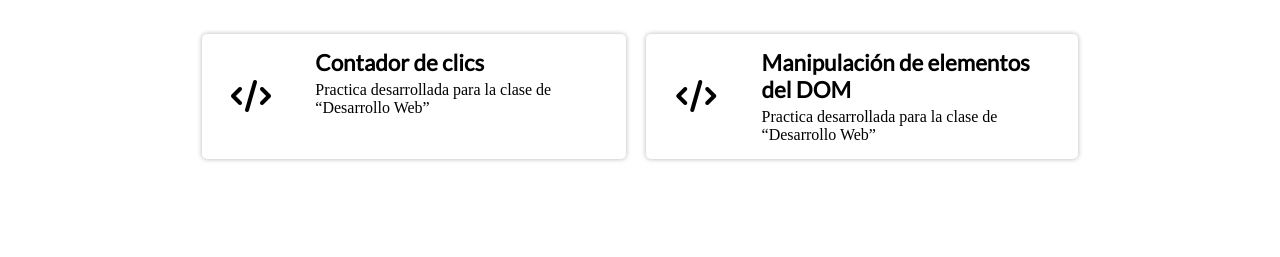
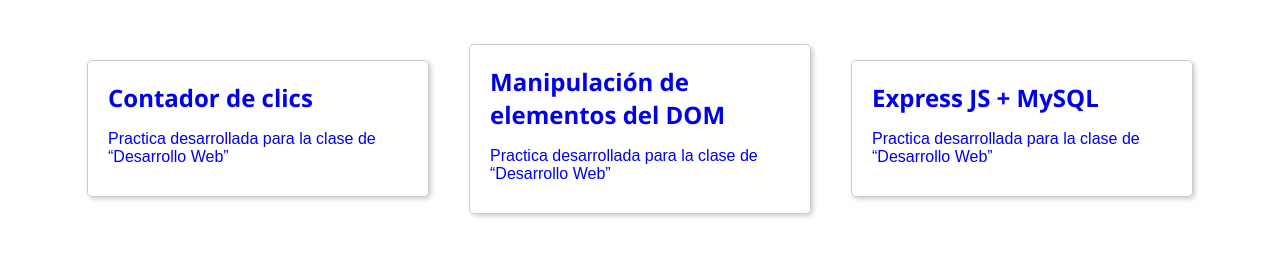
Before and after one commit to Ismael-Romero/baul, a website: page app/home/index.html in a window 1280 px wide. Shown: the part 477-734 px from the top of the page. Drawn offline with nearby package versions, Linux system fonts and the light colour scheme; files that its build step writes are made by us from their sources; files whose address does not match are found by name.

Commit message:
debug - edit app/home

```diff
--- a/app/home/index.html
+++ b/app/home/index.html
@@ -49,30 +49,35 @@
         <h1>Proyectos</h1>
     </div>
 
-<div class="card-container">
-    <a class="card" href="/counter" >
-        <div class="card-icon">
-            <i class="fa-solid fa-code"></i>
-        </div>
-        <div class="card-content">
-            <h4>Contador de clics</h4>
+    <div class="container">
+
+        <a href="/counter">
+            <div class="card">
+                <h2><strong>Contador de clics</strong></h2>
                 <p>
                     Practica desarrollada para la clase de “Desarrollo Web”
                 </p>
             </div>
         </a>
 
-    <a class="card" href="/dom">
-        <div class="card-icon">
-            <i class="fa-solid fa-code"></i>
-        </div>
-        <div class="card-content">
-            <h4>Manipulación de elementos del DOM</h4>
+        <a href="/dom">
+            <div class="card">
+                <h2><strong>Manipulación de elementos del DOM</strong></h2>
                 <p>
                     Practica desarrollada para la clase de “Desarrollo Web”
                 </p>
             </div>
         </a>
+
+        <a href="/dbapp/inventory">
+            <div class="card" id="card-1">
+                <h2><strong>Express JS + MySQL</strong></h2>
+                <p>
+                    Practica desarrollada para la clase de “Desarrollo Web”
+                </p>
+            </div>
+        </a>
+
     </div>
 
 </body>
--- a/app/home/public/css/main.css
+++ b/app/home/public/css/main.css
@@ -112,93 +112,59 @@
     text-align: center;
 }
 
-.card-container {
-    display: flex;
-    flex-wrap: wrap;
-    justify-content: center;
+.card {
+    border: 1px solid #ccc;
+    border-radius: 5px;
+    box-shadow: 2px 2px 5px #ccc;
+    padding: 20px;
+    margin: 20px;
+    width: 300px;
+    display: inline-block;
+    vertical-align: top;
 }
 
-.card {
-    display: flex;
-    flex-direction: row;
-    margin: 10px;
-    box-shadow: 0 0 5px rgba(0, 0, 0, 0.3);
+.card img {
+    width: 100%;
     border-radius: 5px;
-    overflow: hidden;
-
-    height: auto;
-    text-decoration: none;
-    color: black;
-    cursor: pointer;
-
-    transition-duration: .2s;
-    transition-timing-function: ease-in-out;
+    margin-bottom: 10px;
 }
 
-.card:hover{
-    transition-duration: .3s;
-    transition-timing-function: ease-in-out;
-    box-shadow: 0 0 15px rgba(0, 0, 200, 0.5);
+.card h2 {
+    font-family: "Segoe UI", sans-serif;
+    font-size: 1.5rem;
+    margin-bottom: 10px;
 }
 
-.card-icon {
+.card p {
+    font-family:"Calibri Light", sans-serif;
+    font-size: 1rem;
+    margin-bottom: 10px;
+}
+
+.card button {
+    background-color: #2196F3;
+    color: white;
+    border: none;
+    border-radius: 5px;
+    padding: 10px 20px;
+    font-size: 1rem;
+    cursor: pointer;
+    transition: background-color 0.3s;
+}
+
+.card button:hover {
+    background-color: #0D47A1;
+}
+
+.card-shadow {
+    transition-duration: 0.2s;
+    transition-timing-function: ease-in-out;
+    box-shadow: 0 0 20px #0a45b6;
+}
+
+.container {
     display: flex;
     justify-content: center;
     align-items: center;
-    width: 25%;
+    flex-wrap: wrap;
 }
-
-.card-icon i {
-    max-width: 100%;
-    font-size: 2rem;
-}
-
-.card-content {
-    padding: 15px;
-    width: 75%;
-}
-
-.card-content h4 {
-    margin-top: 0;
-    margin-bottom: 5px;
-
-    font-family: 'Lato', sans-serif;
-    font-size: 1.4rem;
-}
-
-.card-content p {
-    margin-top: 0;
-    margin-bottom: 0;
-}
-
-@media only screen and (max-width: 768px) {
-    .card {
-        flex-direction: column;
-    }
-
-    .card-icon {
-        display: none;
-    }
-
-    .card-content {
-        width: 100%;
-    }
-}
-
-@media screen and (min-width: 768px) {
-    .container-body {
-        margin: 2rem;
-        padding: 3rem;
-    }
-
-    .container-cards {
-        grid-template-columns: repeat(3, 1fr);
-    }
-}
-
-@media screen and (max-width: 767px) {
-    .container-body {
-        margin: 1rem;
-        padding: 2rem;
-    }
-}
```
Also changed, not shown: app/dbapp/index.html (+3 -0 lines), app/dbapp/inventory.html (+1 -1 lines), app/dbapp/public/images/1678310633753-image.jpeg (deleted), app/dbapp/public/images/1678311029961-image.jpg (deleted), app/dbapp/public/images/1678311300935-image.jpg (deleted), app/dbapp/public/images/1678317127090-image.png (deleted), app/dbapp/public/images/1678335527241-image.jpeg (deleted), app/dbapp/public/images/1678336452273-image.jpeg (deleted). Lines whose indentation alone changed are shown as unchanged.
